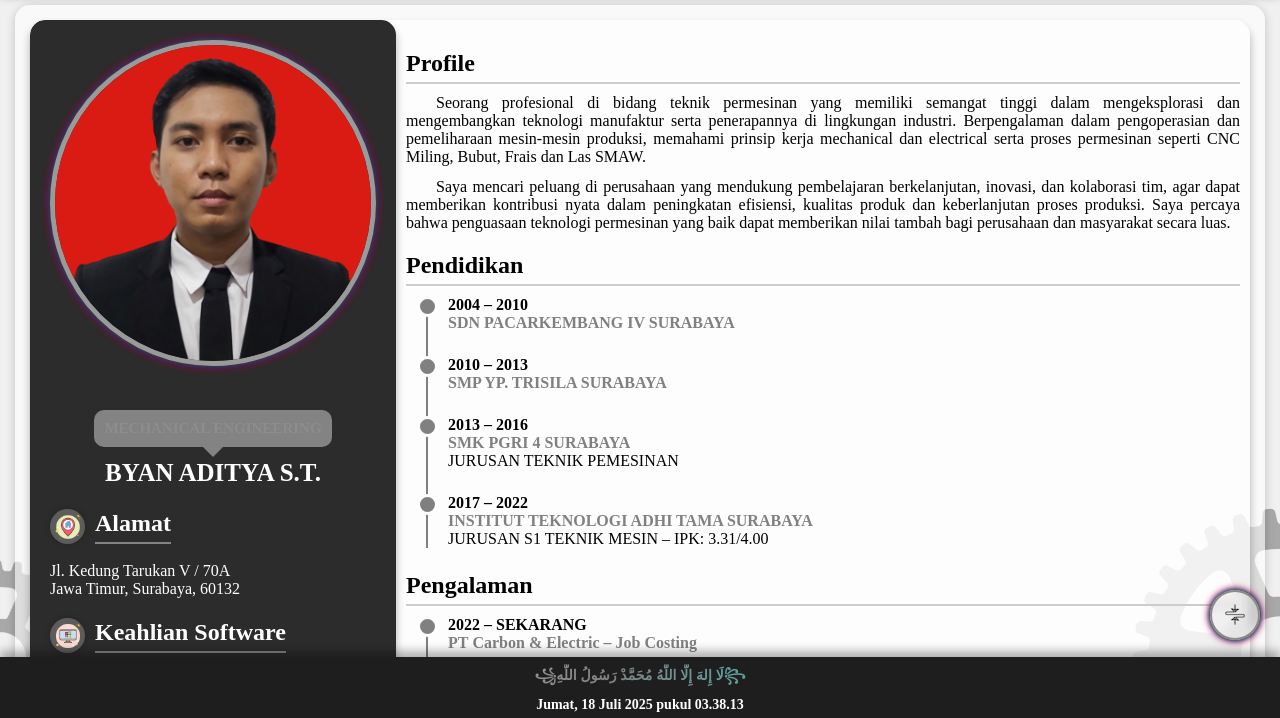
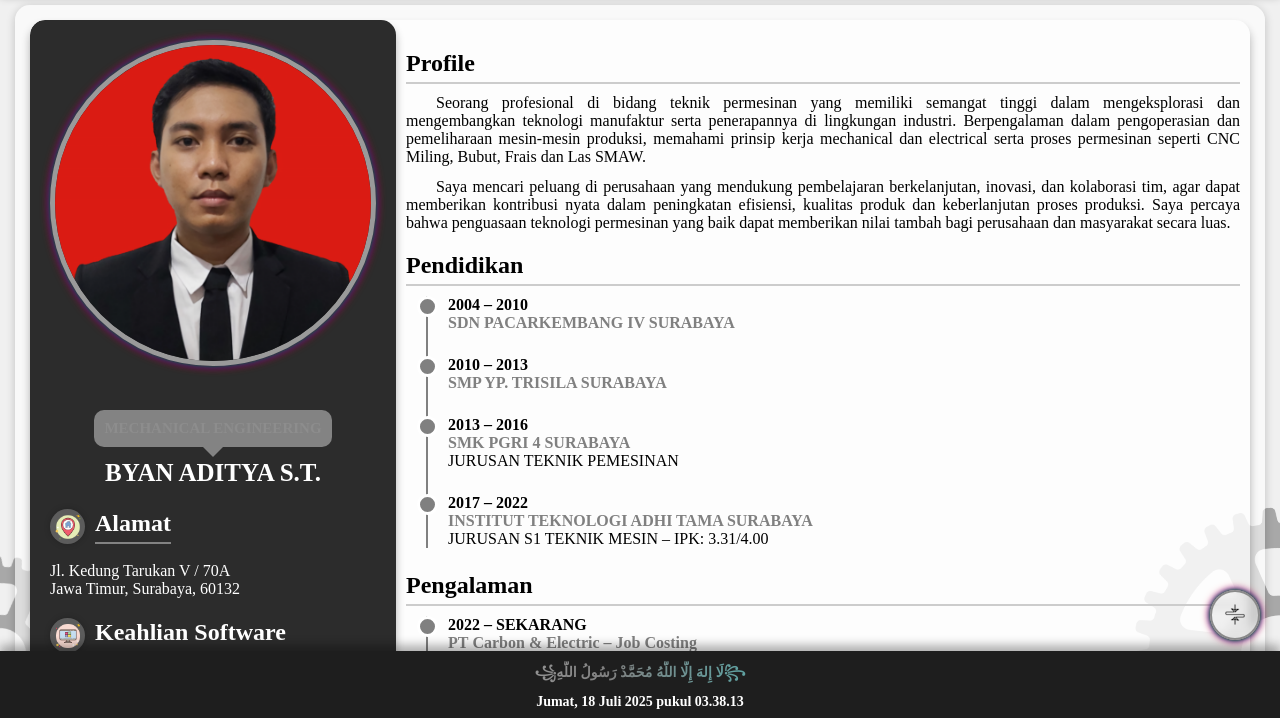
Before and after one commit to Byan-Aditya/Byan_Aditya, a plain HTML site: page index.html in a window 1280 px wide. Shown: the part 80-798 px from the top of the page. Drawn offline with Linux system fonts and the light colour scheme.

Commit message:
Update style.css

```diff
--- a/css/style.css
+++ b/css/style.css
@@ -28,7 +28,10 @@
     }
 
     main {
-      padding: 15px 15px;
+      padding-left: 15px;
+      padding-right: 15px;
+      padding-top: 15px;
+      padding-bottom: 0px;
       display: flex;
       justify-content: center;
       align-items: center;
@@ -57,7 +60,7 @@
       bottom: 0;
       width: 100%;
       background-color: #1e1e1e;
-      padding: 7px;
+      padding: 10px;
       text-align: center;
       box-shadow: 0 -6px 9px rgba(0,0,0,0.3);
       font-size: 14px;
@@ -508,7 +511,7 @@
      .gear-wrapper-kiri {
       position: fixed;
       left: -100px; /* Setengah dari ukuran gear */
-      bottom: -37.5px;
+      bottom: -34px;
       width: 200px;
       height: 200px;
       z-index: -1;
@@ -530,7 +533,7 @@
     .gear-wrapper-kanan{
       position: fixed;
       right: -150px; /* Setengah dari ukuran gear */
-      bottom: -85px;
+      bottom: -84px;
       width: 300px;
       height: 300px;
       z-index: -1;
```
